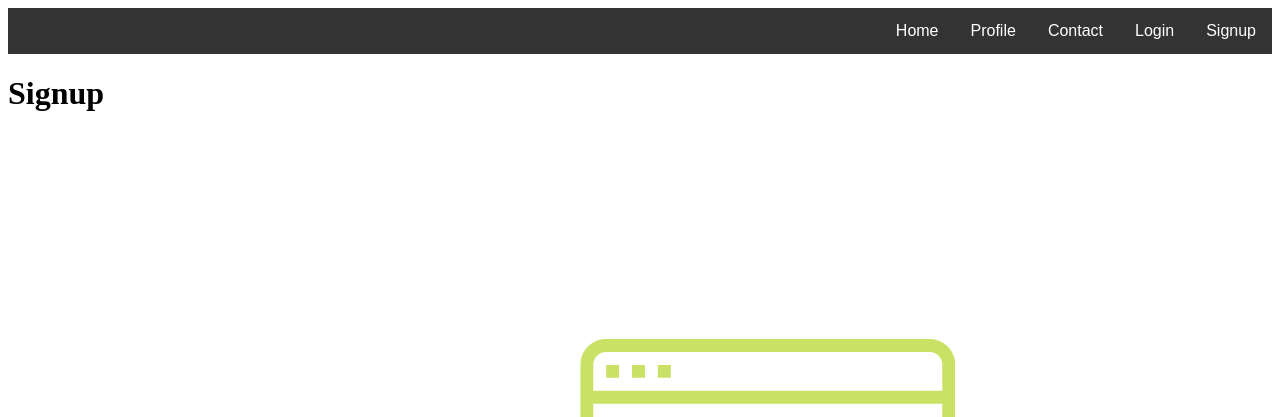
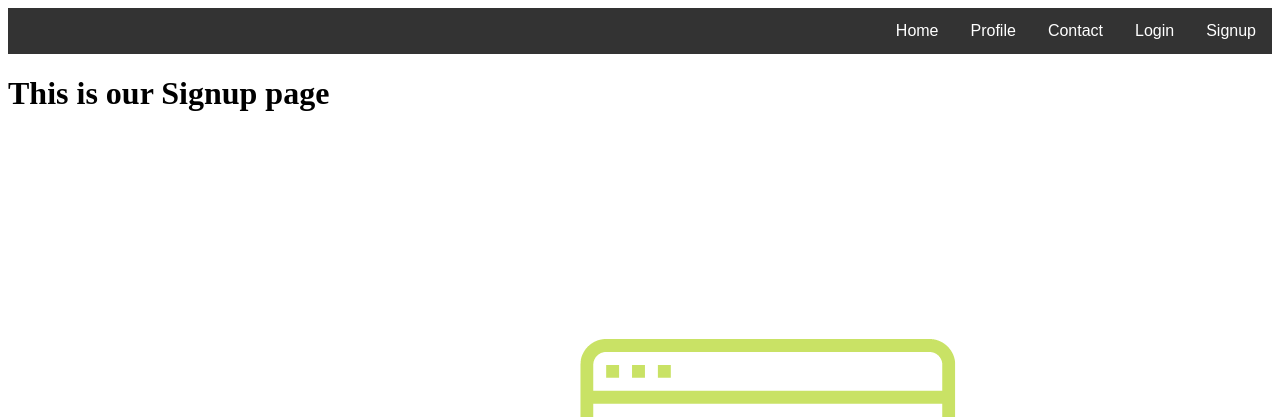
Before and after one commit to Nafis-AYAN/Competitive-Programming-Contest-Reminder, a Django app: page /signup/ in a window 1280 px wide; the page is wider, and only the part inside the window is pictured. Shown: the top 417 px of that part. Run offline with Django 4.2, Linux system fonts and the light colour scheme.

Commit message:
signup header change

```diff
--- a/cpcr/templates/signup.html
+++ b/cpcr/templates/signup.html
@@ -5,7 +5,7 @@
 {% endblock %}
 
 {% block content %}
-    <h1>Signup</h1>
+    <h1>This is our Signup page</h1>
 {% endblock %}
 
 <!--
```
